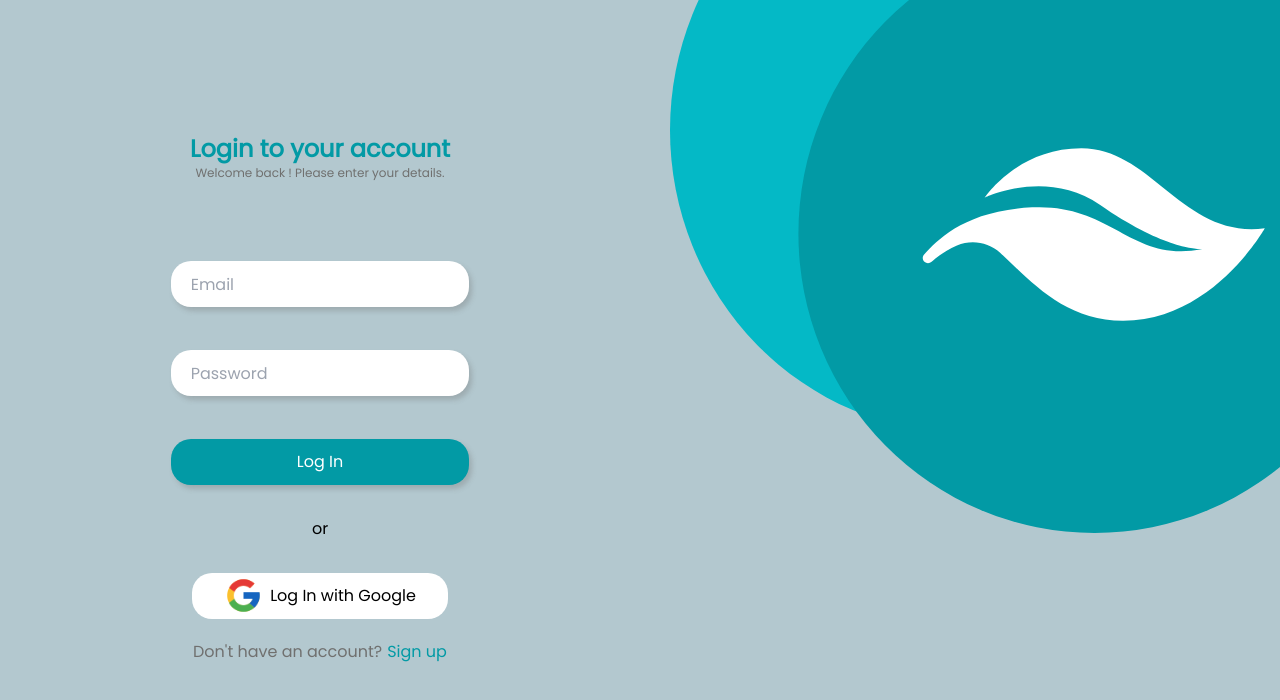
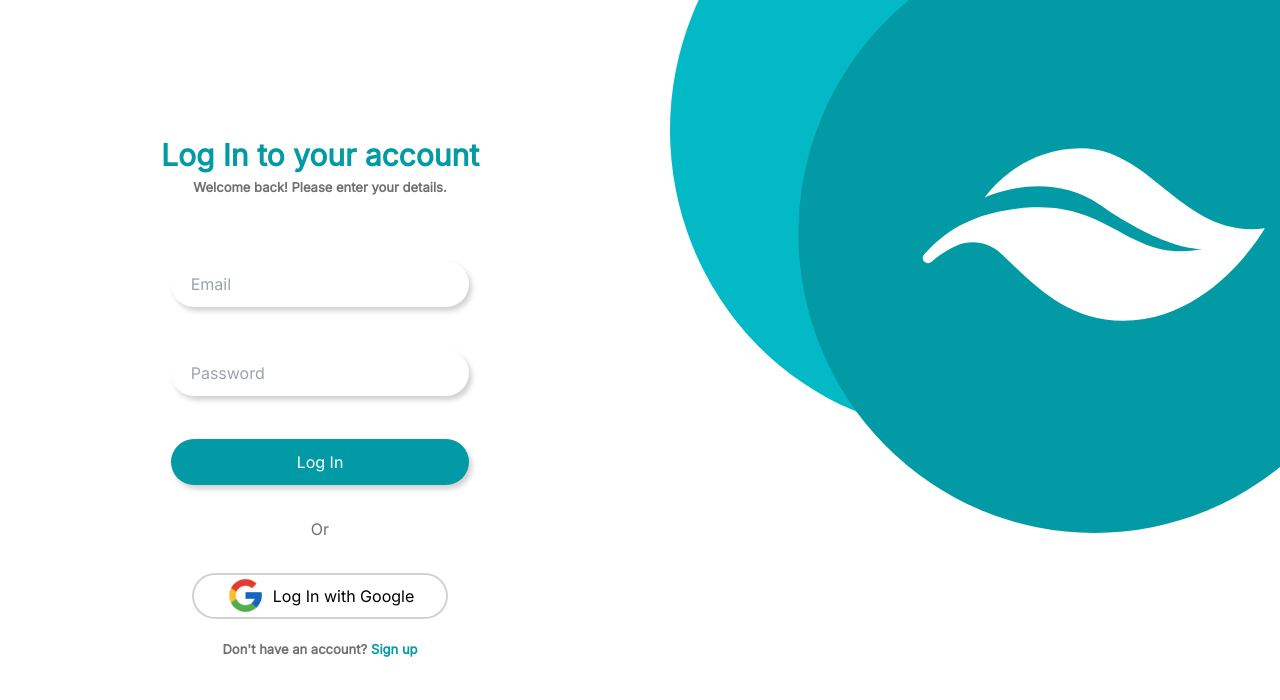
Before and after one commit to SubhayanDas08/ase_grp2, a React (Vite) app in the folder frontend/apps/desktop/: page / in a window 1280 px wide. Shown: the top 700 px of the page. Built offline with nearby package versions, Linux system fonts and the light colour scheme.

Commit message:
Updated login page and CSS classes

```diff
--- a/frontend/apps/desktop/src/App.css
+++ b/frontend/apps/desktop/src/App.css
@@ -1,66 +1,147 @@
-@import url("https://fonts.googleapis.com/css?family=Poppins");
+@import url("https://fonts.googleapis.com/css?family=Inter");
 
 @tailwind base;
 @tailwind components;
 @tailwind utilities;
 
 :root {
-  --main-colour: #b3c8cf;
-  --secondary-color: #89a8b2;
-  --tertiary-color: #e5e1da;
-  --textLight: #f1f0e8;
-  --textDark: black;
+  /* Main app colours */
+  --background: white;
+  --primaryColor1: #029aa5;
+  --primaryColor2: #04b9c6;
+  --secondaryColor: #70706f;
 
+  /* Main text colour */
   --textLight: white;
   --textDark: black;
-  --cornerRadius: 30px;
-  --primaryColor1: #029AA5;
-  --primaryColor2: #04B9C6;
-  --secondaryColor: #70706F;
-  --background: white;
-  --formText: #70706F50;
-  --margin: 24px;
-  --gradient1: #E9E9E9;
-  --gradient2: #D4D4D4;
-  --error: #C60452;
-  --warning: #FCFC18;
-  --success: #12DE31;
+  /* This is also used as a shadow */
+  --formText: #70706f50;
+
+  /* Gradient colours <- THIS IS NOT USED RIGHT NOW */
+  --gradient1: #e9e9e9;
+  --gradient2: #d4d4d4;
+
+  /* Custom colours */
+  --error: #c60452;
+  --warning: #fcfc18;
+  --success: #12de31;
+
+  /* Route colours */
   --route1: red;
   --route2: blue;
   --route3: black;
+
+  /* Custom variables */
+  --cornerRadius: 30px;
+  --margin: 24px;
+  --titleTextSize: 30px;
+  --miniTextSize: 13px;
+  --regularTextSize: 16px;
 }
 
-.loginRegistrationForm {
+body {
+  overflow: hidden;
+  overscroll-behavior: none;
+  font-family: "Inter", sans-serif;
+  background-color: var(--main-colour);
+  font-size: var(--regularTextSize);
+}
+
+/* Root variable classes */
+.background {
+  background-color: var(--background);
+}
+.primaryColor1BG {
+  background-color: var(--primaryColor1);
+}
+.primaryColor1 {
+  color: var(--primaryColor1);
+}
+.primaryColor2BG {
+  background-color: var(--primaryColor2);
+}
+.primaryColor2 {
+  color: var(--primaryColor2);
+}
+.secondaryColor {
+  color: var(--secondaryColor);
+}
+
+.textLight {
+  color: var(--textLight);
+}
+.textDark {
+  color: var(--textDark);
+}
+.formText {
+  color: var(--formText);
+}
+
+.error {
+  background-color: var(--error);
+}
+.warning {
+  background-color: var(--warning);
+}
+.success {
+  background-color: var(--success);
+}
+
+.route1 {
+  color: var(--route1);
+}
+.route2 {
+  color: var(--route2);
+}
+.route3 {
+  color: var(--route3);
+}
+
+.titleText {
+  font-size: var(--titleTextSize);
+  font-weight: bold;
+}
+.miniText {
+  font-size: var(--miniTextSize);
+  font-weight: bold;
+}
+
+/* Component CSS classes */
+.loginRegistrationFormInput {
   height: 46px;
   width: 70%;
-  background-color: white;
-  border-radius: 20px;
-  box-shadow: 3px 4px 5px #70706F50;
+  background-color: var(--background);
+  border-radius: var(--cornerRadius);
+  box-shadow: 3px 4px 5px var(--formText);
+  color: var(--secondaryColor);
+  padding-left: 20px;
 }
 
 .loginRegistrationButton {
   height: 46px;
   width: 70%;
-  background-color: #029AA5;
-  border-radius: 20px;
-  box-shadow: 3px 4px 5px #70706F50;
+  background-color: var(--primaryColor1);
+  border-radius: var(--cornerRadius);
+  box-shadow: 3px 4px 5px var(--formText);
+  color: var(--textLight);
+}
+.loginRegistrationButton:hover {
+  scale: 1.015;
 }
 
 .loginGoogleRegistrationButton {
   height: 46px;
   width: 60%;
-  background-color: #ffffff;
-  border-radius: 20px;
-  /*border: 2px solid #70706F50;*/
+  background-color: var(--background);
+  border-radius: var(--cornerRadius);
+  border: 2px solid var(--formText);
+}
+.loginGoogleRegistrationButton:hover {
+  scale: 1.015;
 }
 
-body {
-  overflow: hidden;
-  overscroll-behavior: none;
-  font-family: "Poppins", sans-serif;
-  background-color: var(--main-colour);
-}
-
+/* Old classes */
+/*
 .mainBGColour {
   background-color: var(--main-colour);
 }
@@ -138,3 +219,4 @@ body {
   transform: translateY(-4px);
   box-shadow: 0px 6px 15px rgba(0, 0, 0, 0.2);
 }
+*/
--- a/frontend/apps/desktop/src/pages/Login.tsx
+++ b/frontend/apps/desktop/src/pages/Login.tsx
@@ -8,54 +8,52 @@ export default function Login() {
                 <div  className="flex flex-col justify-center h-full w-2/3">
                     <div className="h-2/3">
                         <div className="text-center h-1/5">
-                            <div className="text-2xl font-bold" style={{color: "#029AA5"}}>
-                                Login to your account
+                            <div className="titleText primaryColor1">
+                                Log In to your account
                             </div>
-                            <div className= "text-xs" style={{color:"#70706F"}}>
-                                Welcome back ! Please enter your details.
+                            <div className= "miniText secondaryColor">
+                                Welcome back! Please enter your details.
                             </div>
                         </div>
                         <div className="text-center h-1/2">
-                            <div className="flex justify-center  items-center h-1/3">
-                                <input placeholder="Email" className="flex items-center loginRegistrationForm ps-5" style={{color:"#70706F50"}}/>
+                            <div className="flex justify-center items-center h-1/3">
+                                <input placeholder="Email" className="flex items-center loginRegistrationFormInput"/>
                             </div>
-                            <div className="flex justify-center  items-center h-1/3">
-                                <input placeholder="Password" className="flex items-center loginRegistrationForm ps-5" style={{color:"#029AA5"}}/>
+                            <div className="flex justify-center items-center h-1/3">
+                                <input placeholder="Password" className="flex items-center loginRegistrationFormInput"/>
                             </div>
-                            <div className="flex justify-center  items-center h-1/3 ">
-                                <button className="loginRegistrationButton text-white">
+                            <div className="flex justify-center items-center h-1/3 ">
+                                <button className="loginRegistrationButton">
                                     Log In
                                 </button>
                             </div>
                         </div>
                          <div className="text-center h-1/4">
-                            <div className="h-1/3 flex justify-center items-center">
-                                or
+                            <div className="h-1/3 flex justify-center items-center secondaryColor">
+                                Or
                             </div>
                             <div className="h-2/3 flex justify-center items-center">
                                 <button className="loginGoogleRegistrationButton flex flex-row justify-center items-center">
                                     <div>
                                         <img src={GoogleLogo} alt="GoogleLogo" />
                                     </div>
-                                    <span style={{marginLeft:"7px"}}>
+                                    <span className="ml-2">
                                         Log In with Google
                                     </span>
                                 </button>
                             </div>
                         </div>
-                        <div className="text-center h-1/6">
-                            <span style={{color:"#70706F"}}>
+                        <div className="text-center h-1/6 miniText">
+                            <span className="secondaryColor">
                                 Don't have an account?
                             </span>
-                            <span style={{color:"#029AA5", marginLeft:"5px"}}>
+                            <span className="primaryColor1 ml-1">
                                 Sign up
                             </span>
                         </div>
-
                     </div>
                 </div>
             </div>
-
             <div className="flex flex-col h-full w-1/2">
                 <div className="flex justify-end h-2/3 w-full">
                     <img src={Logo} alt="Logo" />
```
